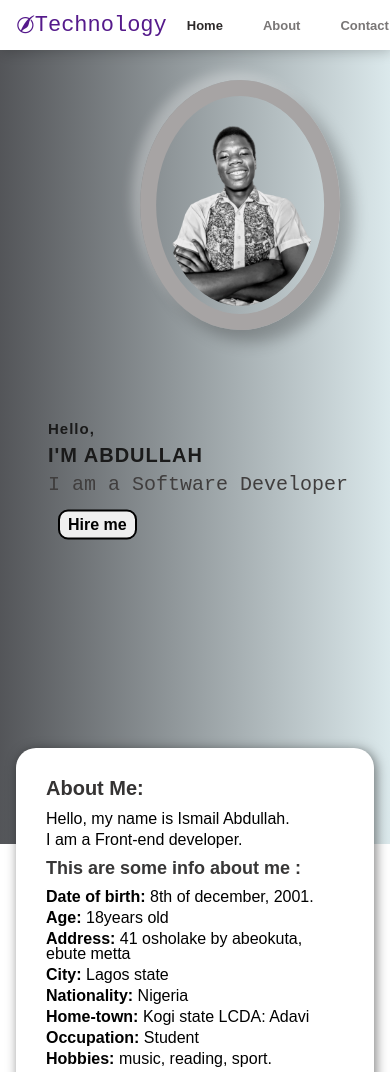
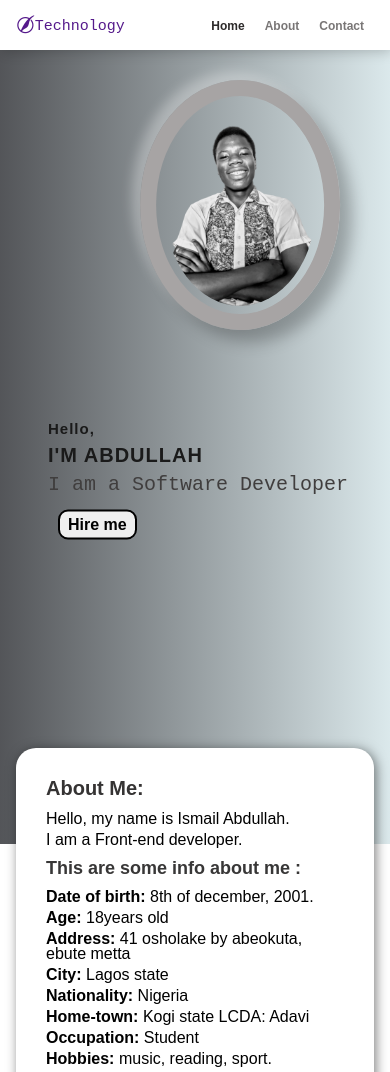
Before and after one commit to Abdullah-ohida/start-ng-portfolio, a plain HTML site: page index.html in a window 390 px wide. Shown: the top 1072 px of the page. Drawn offline with Linux system fonts and the light colour scheme.

Commit message:
initial commit

```diff
--- a/style.css
+++ b/style.css
@@ -543,11 +543,15 @@ border: none;outline: none;
         display: flex;
     }
     nav ul li a{
-        margin: 20px;
-        font-size: 13px;
+        margin: 10px;
+        font-size: 12px;
     }
     .nav-flex div i{
         font-size: 20px;
+    }
+
+    .logo{
+        font-size: 15px;
     }
 
       .container-text p{
```
